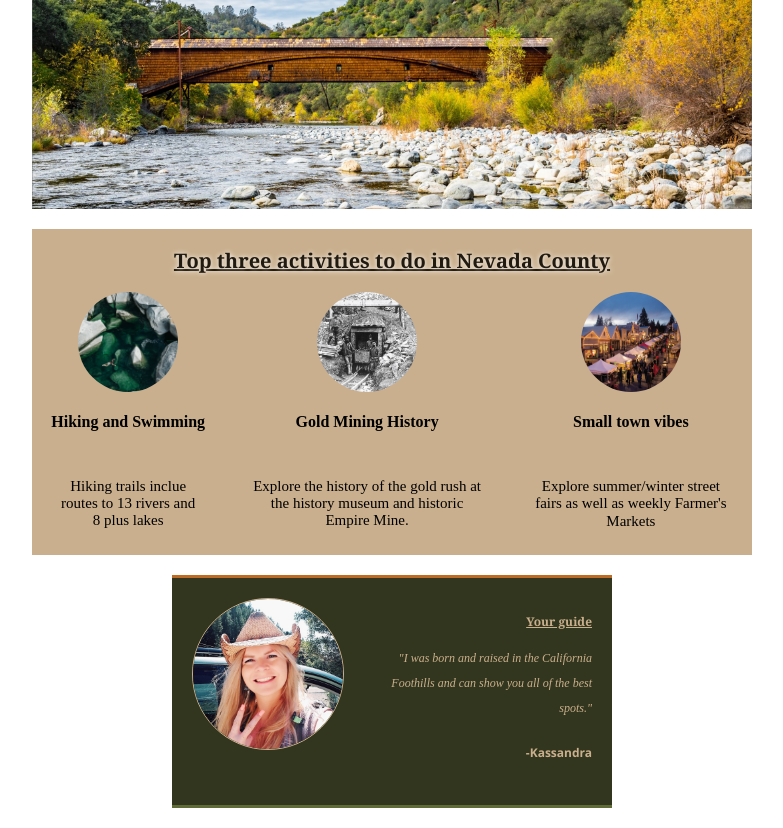
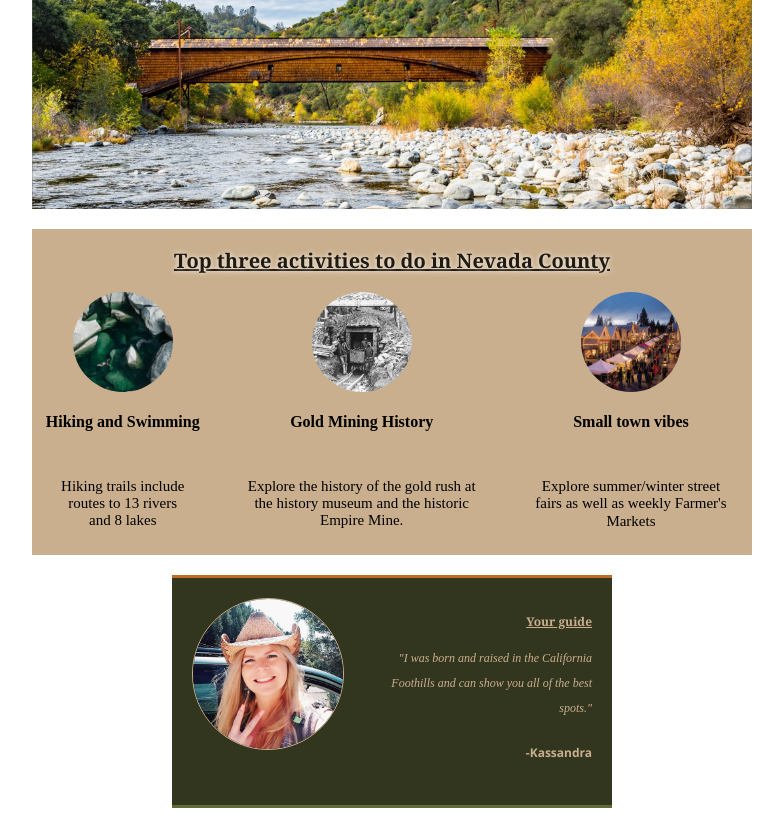
Before and after one commit to KasTheDev/Hometown-homepage, a plain HTML site: page index.html in a window 1280 px wide. Shown: the part 111-939 px from the top of the page, without its empty margins (248-1031 px from the left). Drawn offline with nearby package versions, Linux system fonts and the light colour scheme.

Commit message:
spelling correction

```diff
--- a/index.html
+++ b/index.html
@@ -18,12 +18,12 @@
         <div id="act-column-one" class="act-img">
             <img class= "act-img" src="images/swimming-hole.jpg">
             <h4>Hiking and Swimming</h4>
-            <p>Hiking trails inclue routes to 13 rivers and 8 plus lakes</p>
+            <p>Hiking trails include routes to 13 rivers and 8 lakes</p>
         </div>
         <div id="act-column-two" class="act-img">
             <img class= "act-img" src="images/historic-mining-2.jpg">
             <h4>Gold Mining History</h4>
-            <p>Explore the history of the gold rush at the history museum and historic Empire Mine.</p>
+            <p>Explore the history of the gold rush at the history museum and the historic Empire Mine.</p>
         </div>
         <div id="act-column-three" class="act-img">
             <img class= "act-img" src="images/nevada-city.png">
```
